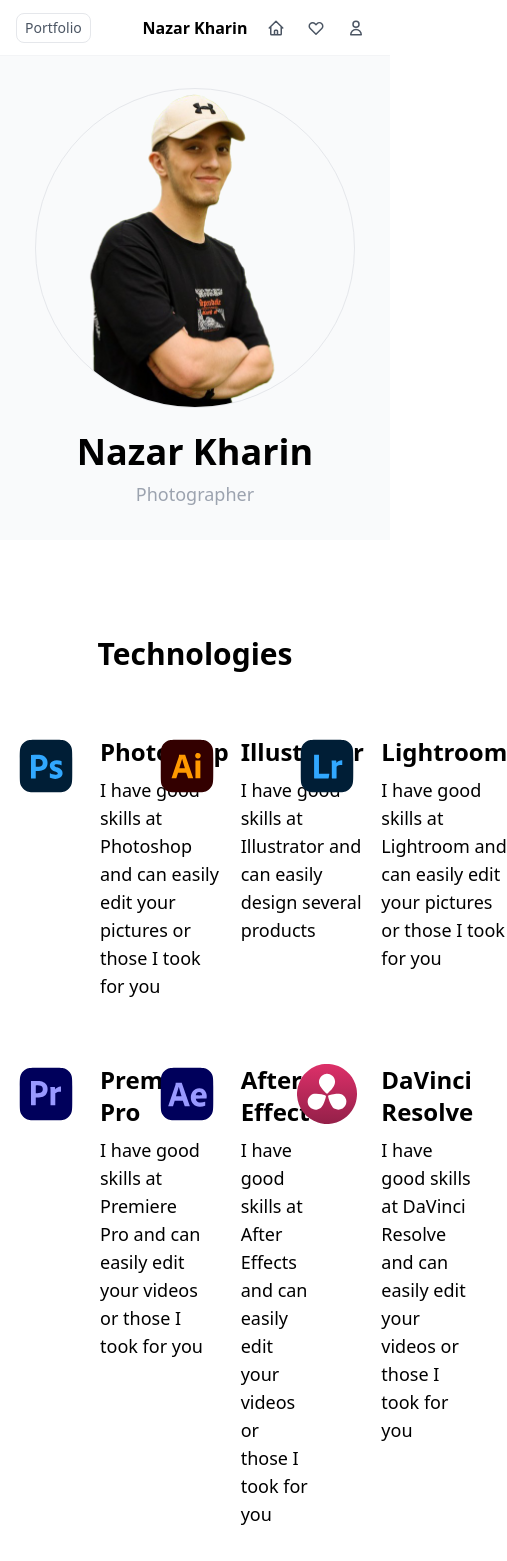
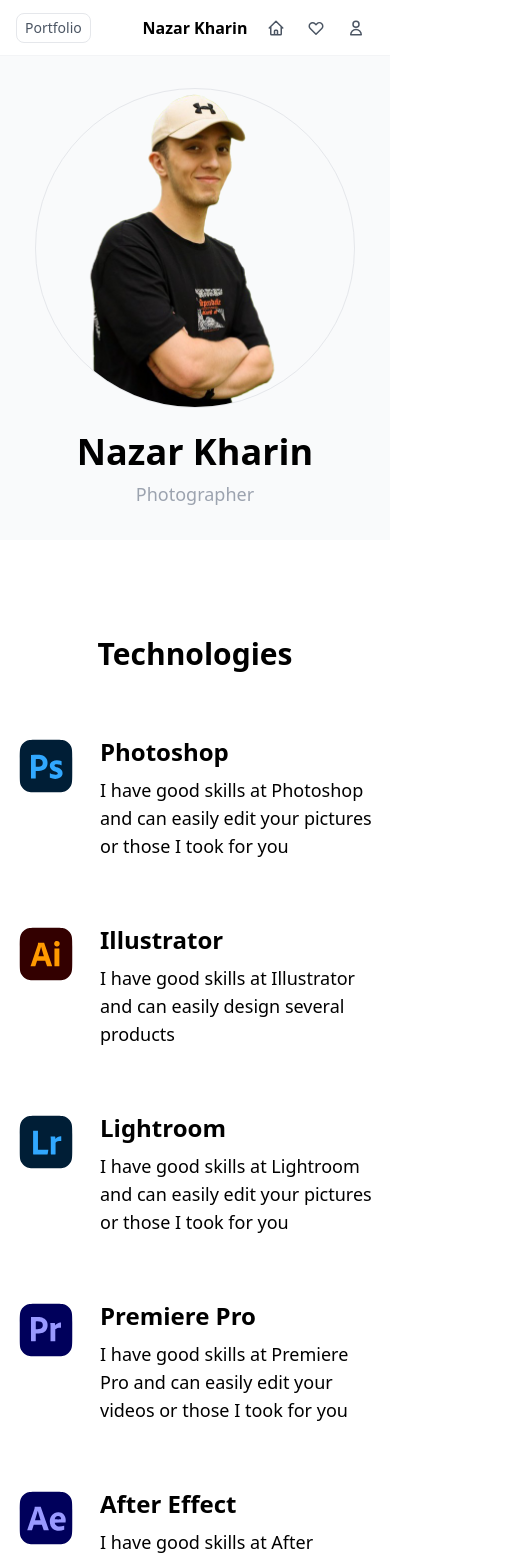
Before and after one commit to temarych/kharin-portfolio, a Next.js app: page / in a window 390 px wide. Shown: the top 1561 px of the page, 507 px wide, since content can reach past the window. Built offline with nearby package versions, Linux system fonts and the light colour scheme.

Commit message:
Improve responsibility

```diff
--- a/src/app/(main)/TechSection/index.tsx
+++ b/src/app/(main)/TechSection/index.tsx
@@ -62,7 +62,7 @@ export const TechSection = () => {
       <div className="w-full max-w-[80em] flex flex-col gap-16">
         <motion.h1 className="font-bold text-3xl text-center">Technologies</motion.h1>
         <div className="relative">
-          <div className="grid grid-cols-3 gap-16">
+          <div className="grid grid-cols-1 md:grid-cols-2 lg:grid-cols-3 gap-16">
             {techs.map((tech, index) => (
               <TechMotion
                 {...tech}
```
